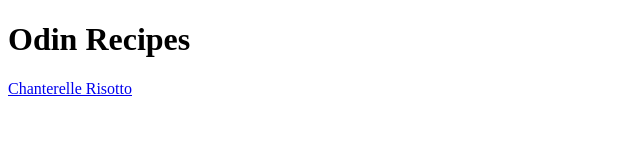
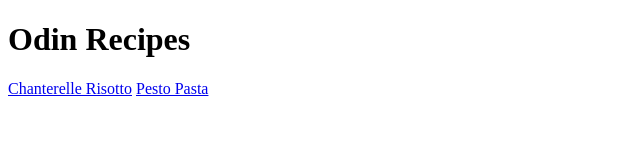
Before and after one commit to alexelbert/odin-recipes, a plain HTML site: page index.html in a window 1280 px wide. Shown: the full height of the page, 0-640 px from the left. Drawn offline with Linux system fonts and the light colour scheme.

Commit message:
Added link to new recipy

```diff
--- a/index.html
+++ b/index.html
@@ -10,5 +10,6 @@
         Odin Recipes
     </h1>
     <a href="recipes/chanterelle-risotto.html">Chanterelle Risotto</a>
+    <a href="recipes/pesto-pasta.html">Pesto Pasta</a>
 </body>
 </html>
```
